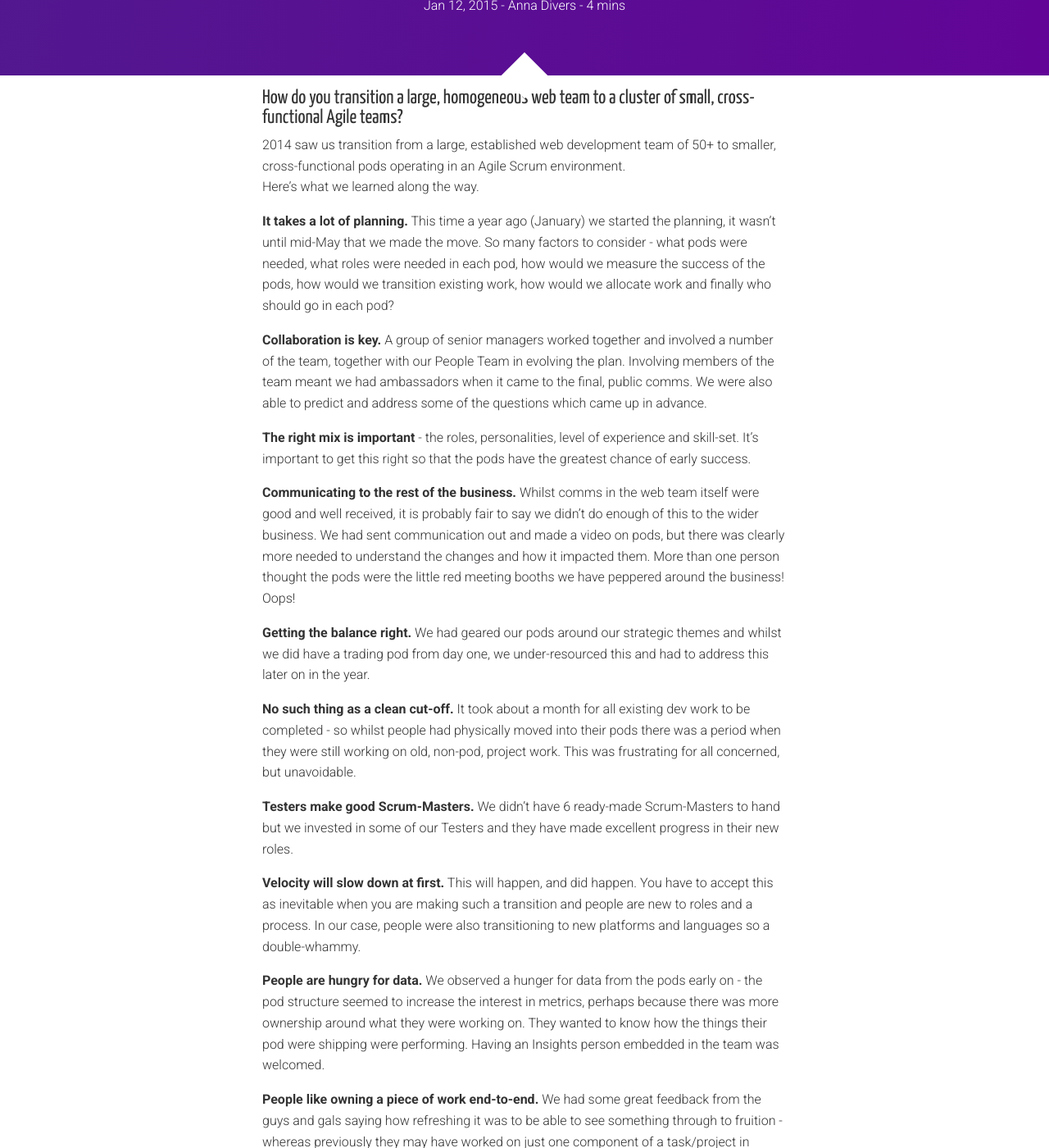
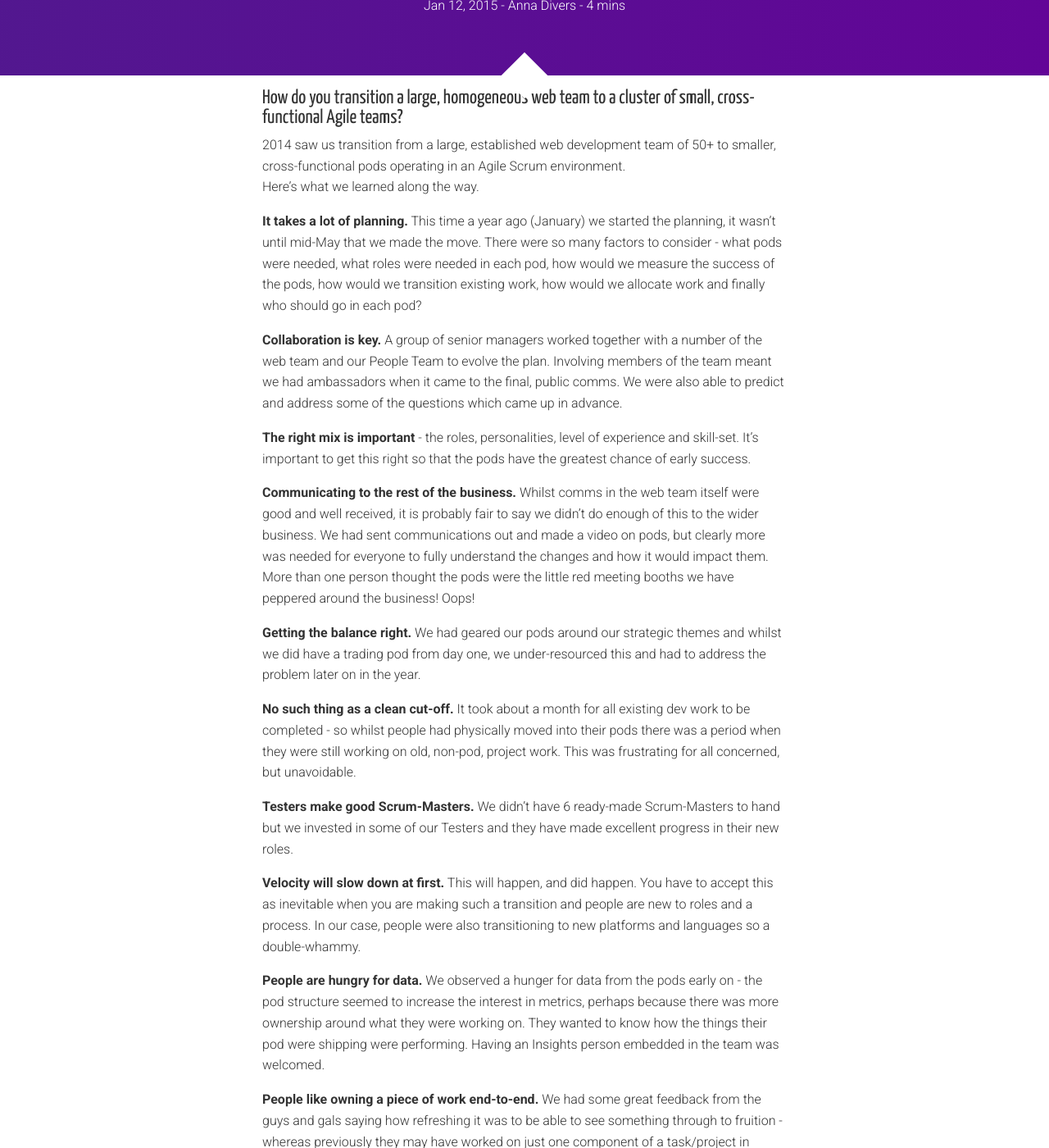
Before and after one commit to holidayextras/holidayextras.github.com, a Jekyll site: the page built from _posts/2015-01-12-the-journey-to-small-cross-functional-agile-teams.md, in a window 1280 px wide and 1400 px high, scrolled down 270 px. Shown: the whole window at 82% size. Built offline with Jekyll 4.4.1, drawn with Linux system fonts in a browser that asks for light colours; nearby versions of some CDN libraries; comment, search, counter and statistics services are not loaded; some of the changed text lies outside the part shown.

Commit message:
gramatical changes and making it more readable

```diff
--- a/_posts/2015-01-12-the-journey-to-small-cross-functional-agile-teams.md
+++ b/_posts/2015-01-12-the-journey-to-small-cross-functional-agile-teams.md
@@ -12,15 +12,15 @@ comments: true
 2014 saw us transition from a large, established web development team of 50+ to smaller, cross-functional pods operating in an Agile Scrum environment.
 Here's what we learned along the way.
 
-**It takes a lot of planning.**  This time a year ago (January) we started the planning, it wasn’t until mid-May that we made the move.   So many factors to consider - what pods were needed, what roles were needed in each pod, how would we measure the success of the pods, how would we transition existing work, how would we allocate work and finally who should go in each pod?
+**It takes a lot of planning.**  This time a year ago (January) we started the planning, it wasn’t until mid-May that we made the move. There were so many factors to consider - what pods were needed, what roles were needed in each pod, how would we measure the success of the pods, how would we transition existing work, how would we allocate work and finally who should go in each pod?
 
-**Collaboration is key.**  A group of senior managers worked together and involved a number of the team, together with our People Team in evolving the plan.  Involving members of the team meant we had ambassadors when it came to the final, public comms.  We were also able to predict and address some of the questions which came up in advance.
+**Collaboration is key.**  A group of senior managers worked together with a number of the web team and our People Team to evolve the plan.  Involving members of the team meant we had ambassadors when it came to the final, public comms.  We were also able to predict and address some of the questions which came up in advance.
 
 **The right mix is important** - the roles, personalities, level of experience and skill-set.  It’s important to get this right so that the pods have the greatest chance of early success.
 
-**Communicating to the rest of the business.**  Whilst comms in the web team itself were good and well received, it is probably fair to say we didn’t do enough of this to the wider business.  We had sent communication out and made a video on pods, but there was clearly more needed to understand the changes and how it impacted them.   More than one person thought the pods were the little red meeting booths we have peppered around the business!  Oops!
+**Communicating to the rest of the business.**  Whilst comms in the web team itself were good and well received, it is probably fair to say we didn’t do enough of this to the wider business.  We had sent communications out and made a video on pods, but clearly more was needed for everyone to fully understand the changes and how it would impact them. More than one person thought the pods were the little red meeting booths we have peppered around the business!  Oops!
 
-**Getting the balance right.**  We had geared our pods around our strategic themes and whilst we did have a trading pod from day one, we under-resourced this and had to address this later on in the year.
+**Getting the balance right.**  We had geared our pods around our strategic themes and whilst we did have a trading pod from day one, we under-resourced this and had to address the problem later on in the year.
 
 **No such thing as a clean cut-off.**  It took about a month for all existing dev work to be completed - so whilst people had physically moved into their pods there was a period when they were still working on old, non-pod, project work.  This was frustrating for all concerned, but unavoidable.
 
@@ -32,13 +32,13 @@ Here's what we learned along the way.
 
 **People like owning a piece of work end-to-end.**  We had some great feedback from the guys and gals saying how refreshing it was to be able to see something through to fruition - whereas previously they may have worked on just one component of a task/project in isolation and they didn’t feel so bought in to it.
 
-**Discipline get-togethers are still important.**  We recognised this from the outset - encouraging horizontal discipline sets to get together regularly to share best practises and learnings.
+**Disciplined get-togethers are still important.**  We recognised this from the outset - encouraging horizontal discipline sets to get together regularly to share best practises and learnings.
 
-**Communication and Alignment are critical.**  Weekly Product Owner and weekly Scrum-Master meetings were invaluable (they still are) to understand what each pod is doing and any implications.  Equally the collaboration and relationships built between the PO and SM group proved an awesome mechanism for getting things done, and keeping awareness up.
+**Communication and Alignment are critical.**  Weekly Product Owner and weekly Scrum-Master meetings were invaluable (they still are) to understand what each pod is doing and any implications. Equally the collaboration and relationships built between the PO and SM group proved an awesome mechanism for getting things done, and keeping awareness up.
 
 **Consistency as far as UI and style is hard to achieve.**  Something we are still working on, and will be a focus in 2015, is how to achieve consistency from a UI/UX perspective when disparate pods are working on different parts of the journey.  Not a pod specific issue, but has been highlighted more now that we are working in this way.
 
-**Do not leave your pod without access to more senior developers.**  We had a situation which meant our most senior engineers had to work on a refactor, which took them out of their pods.  We learned that if you take your senior software engineers out of pods and ring-fence them on another project, leaving a less experienced team to run solo means the pod is unbalanced and can lead to work being re-done when Pull Requests are later reviewed and rejected by those software engineers.
+**Do not leave your pod without access to more senior developers.**  We had a situation which meant our most senior engineers had to work on a refactor, which took them out of their pods.  We learned that if you take your senior software engineers out of pods and ring-fence them on another project, leaving a less experienced team to fly solo means the pod is unbalanced and can lead to work being re-done when Pull Requests are later reviewed and rejected by those software engineers.
 
 **Product Owners need quality time and sole focus.  They also need to be available**  Once again we didn’t have spare Product Owners lying around, but recognised the role needed to be pretty senior due to the level of accountability and decision-making it would have.  So our Associate Directors stepped into the role for the first year - dual-running however is difficult so we have now looked at ways in which we can fill the product owner roles to enable them to step out of the detail.
 
```
